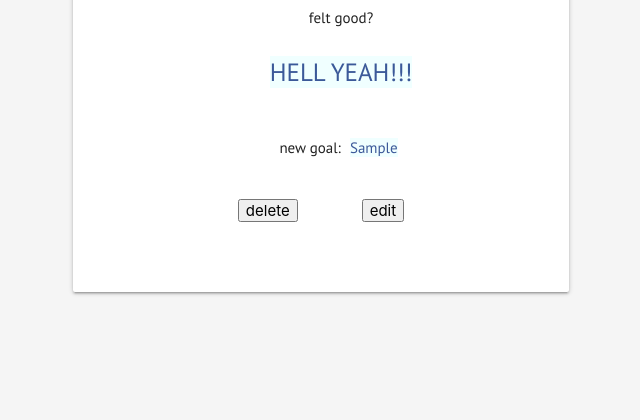
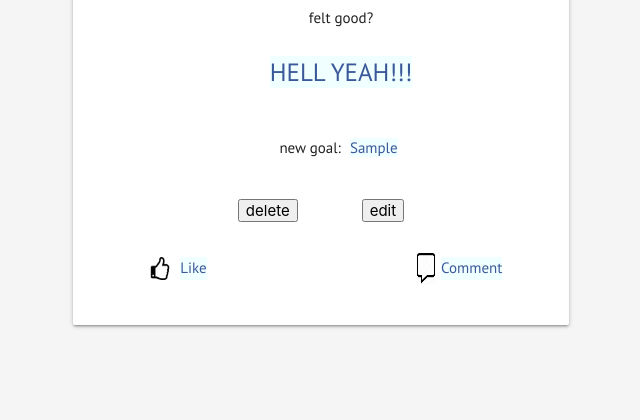
Before and after one commit to secdevyc/final_project, a Node server app: page / in a window 1280 px wide. Shown: the part 1207-1627 px from the top of the page, without its empty margins (319-959 px from the left). Before the commit the page ends 1502 px from the top, so only its background shows below. Run offline with Node 20, Linux system fonts and the light colour scheme; tables that the repository leaves empty hold one stand-in row (values such as "Sample post"); grey boxes marked "Sample" are stand-in pictures; some libraries are stand-ins or nearby versions; some web fonts are replaced.

Commit message:
added like buttons and comments

```diff
--- a/public/index.html
+++ b/public/index.html
@@ -91,6 +91,16 @@
               <div class="buttons">
                 <button class="button" ng-click="ctrl.deletePost(post)">delete</button>
                 <button class="button" ng-click="ctrl.indexOfEditForm = $index" ng-dblclick="ctrl.indexOfEditForm = null">edit</button>
+                <div class="icons">
+                  <div class="thumbs">
+                    <img src="/images/thumb-up.png" alt="">
+                    <span>Like</span>
+                  </div>
+                  <div class="comment">
+                    <img src="/images/comment.jpg" alt="">
+                    <span>Comment</span>
+                  </div>
+                </div>
               </div>
               </div>
             <div class="edit-form">
--- a/public/stylesheets/style.css
+++ b/public/stylesheets/style.css
@@ -94,3 +94,28 @@ p {
   padding: 2em;
   font-size: 10px;
 }
+
+.icons {
+  display: flex;
+  justify-content: space-between;
+}
+.thumbs {
+  display: flex;
+  justify-content: flex-start;
+  width: 20%;
+}
+
+.thumbs img {
+  width: 20px;
+  margin: 5px;
+}
+
+.comment {
+  display: flex;
+  justify-content: center;
+  width: 20%;
+}
+
+.comment img {
+  width: 20px;
+}
```
Also changed, not shown: README.md, public/images/comment.jpg (added), public/images/thumb-down.png (added), public/images/thumb-up.png (added).
